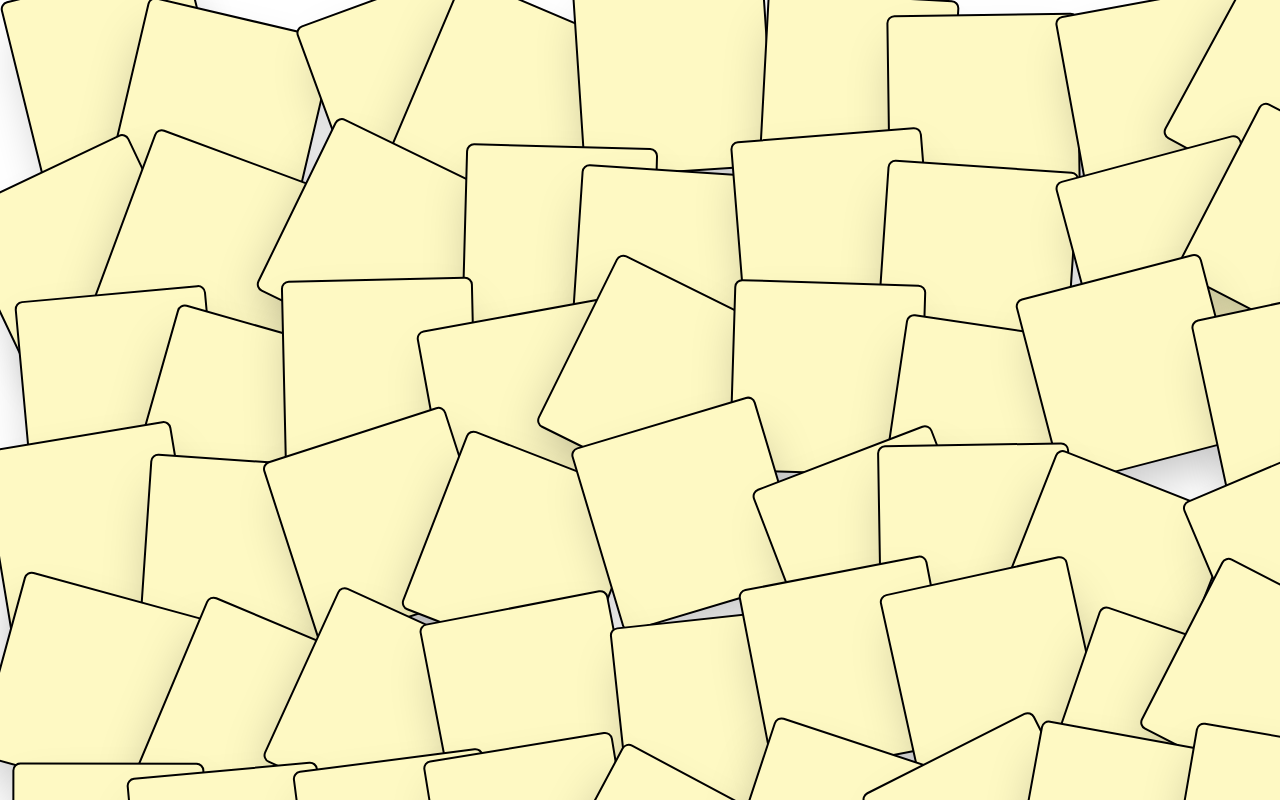
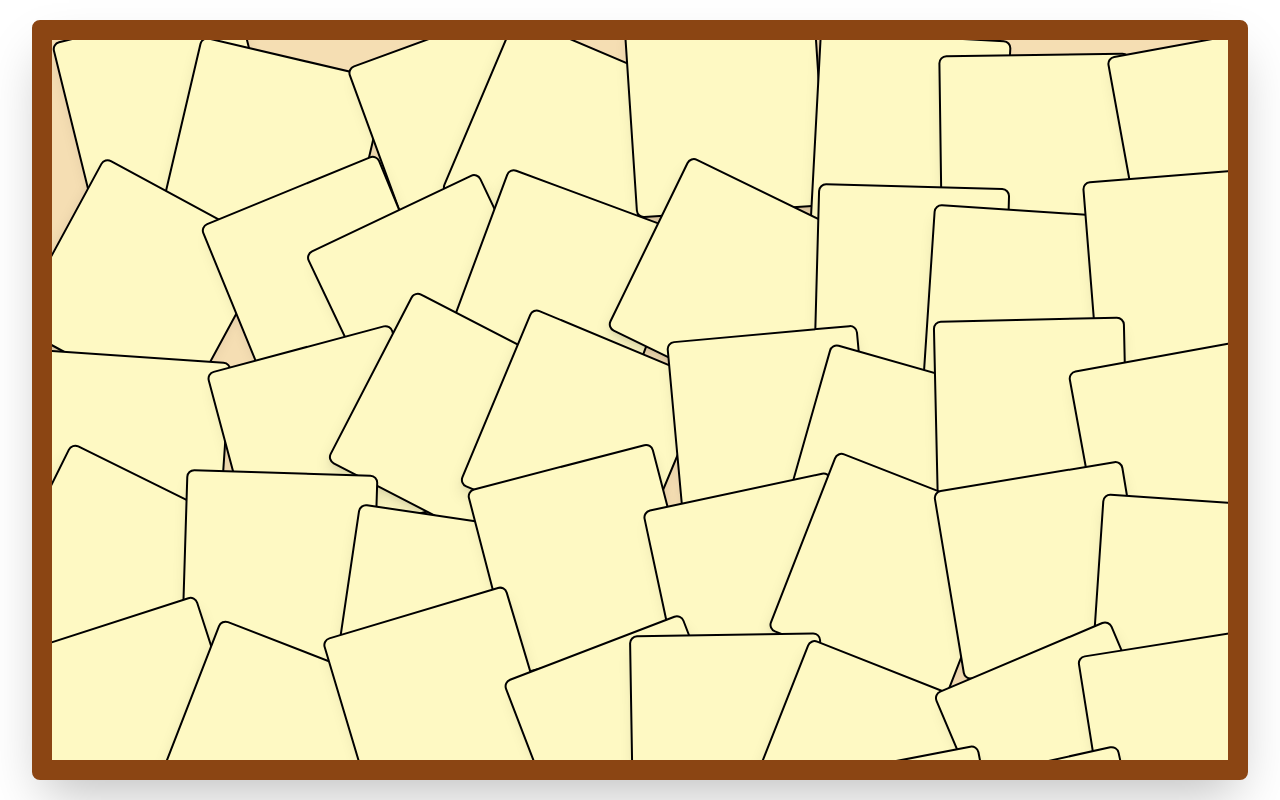
Before and after one commit to TRLanson/one-million-notes, a Next.js app: page / in a window 1280 px wide. Built offline with nearby package versions, Linux system fonts and the light colour scheme.

Commit message:
made grid resize according to window and created the board

```diff
--- /dev/null
+++ b/app/components/board.tsx
@@ -0,0 +1,11 @@
+"use client";
+
+import StickyGrid from "./stickyGrid";
+
+export default function Board() {
+    return (
+        <div className="border-[20px] border-[#8B4513] bg-[#F5DEB3] rounded-lg shadow-2xl max-w-[95vw] max-h-[95vh] overflow-hidden">
+            <StickyGrid />
+        </div>
+    );
+}
--- a/app/components/stickyGrid.tsx
+++ b/app/components/stickyGrid.tsx
@@ -27,10 +27,14 @@ const StickyGrid = () => {
     return (
         <div className="w-screen h-screen">
             <AutoSizer>
-                {({ width, height }) => (
+                {({ width, height }) => {
+                    const cellSize = 160;
+                    const columnCount = Math.floor(width / cellSize);
+
+                    return (
                         <Grid
-                        columnCount={20}
-                        rowCount={20}
+                            columnCount={columnCount}
+                            rowCount={1000}
                             columnWidth={150}
                             rowHeight={150}
                             width={width}
@@ -38,7 +42,8 @@ const StickyGrid = () => {
                         >
                             {Cell}
                         </Grid>
-                )}
+                    );
+                }}
             </AutoSizer>
         </div>
     );
--- a/app/components/stickyNote.tsx
+++ b/app/components/stickyNote.tsx
@@ -2,9 +2,9 @@
     style?: React.CSSProperties;
 }
 
-    const StickyNote = ({style}: StickyNoteProps) => {
+const StickyNote = () => {
     return (
-            <div className="bg-yellow-100 w-48 h-48 border-2 border-black rounded-lg shadow-2xl" style={style}>
+        <div className="bg-yellow-100 w-48 h-48 border-2 border-black rounded-lg shadow-lg text-white bl-shadow">
         </div>
     );
 };
--- a/app/page.tsx
+++ b/app/page.tsx
@@ -2,11 +2,13 @@ import Image from "next/image";
 import StickyNote from "./components/stickyNote";
 import StickyGrid from "./components/stickyGrid";
 import TextBox from "./components/addNote";
+import Board from "./components/board";
 
 export default function Home() {
   return (
-    <div>
-      <StickyGrid/>
+    <div className="flex flex-col items-center justify-center w-screen h-screen">
+      <Board/>
     </div>
+
   );
 }
```
Lines whose indentation alone changed are shown as unchanged.
